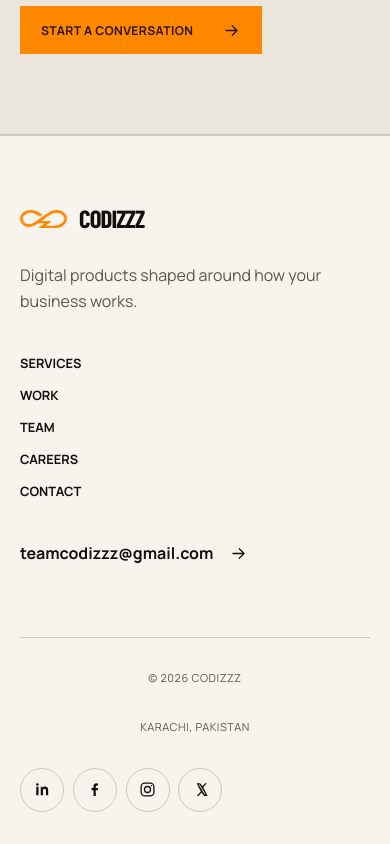
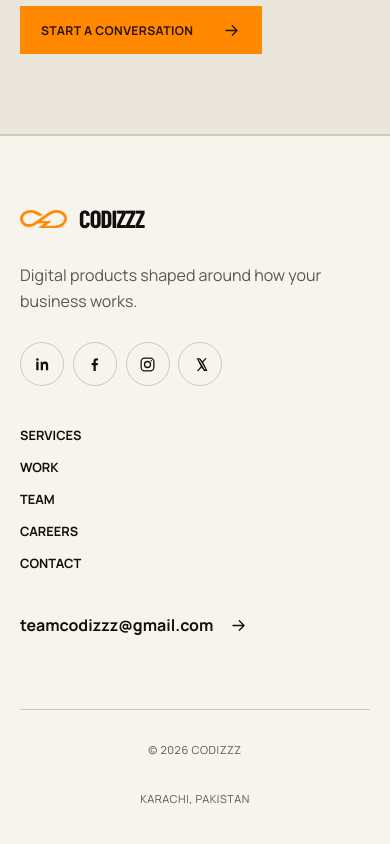
Before and after one commit to Basit1478/Codizzz-Website, a Next.js app: page /team in a window 390 px wide. Shown: the part 4307-5151 px from the top of the page. Built offline with nearby package versions, Linux system fonts and the light colour scheme; a web font is replaced by a local one.

Commit message:
update footer and other files
update footer.tsx  layout.tsx global.css seo.ts and social.ts

```diff
--- a/src/app/globals.css
+++ b/src/app/globals.css
@@ -354,7 +354,7 @@ html[data-theme="dark"] .booking-calendar { color-scheme: dark; }
 .site-footer__contact { justify-self: end; align-self: start; display: inline-flex; align-items: center; gap: 1rem; font-size: clamp(1rem, 1.6vw, 1.4rem); font-weight: 700; }
 .site-footer__base { grid-column: 1 / -1; padding-top: 2rem; margin-top: 2rem; border-top: 1px solid var(--line); display: flex; justify-content: space-between; gap: 2rem; color: var(--muted); font-size: 0.69rem; text-transform: uppercase; letter-spacing: 0.05em; }
 .site-footer__base > span { align-self: center; }
-.site-footer__socials { display: flex; align-items: center; justify-content: center; gap: 0.55rem; }
+.site-footer__socials { display: flex; align-items: center; gap: 0.55rem; margin-top: 1.75rem; }
 .site-footer__social { width: 44px; height: 44px; display: grid; place-items: center; border: 1px solid var(--line); border-radius: 50%; color: var(--ink); transition: color 240ms ease, background-color 240ms ease, border-color 240ms ease, transform 320ms cubic-bezier(0.16, 1, 0.3, 1); }
 .site-footer__social:hover, .site-footer__social:focus-visible { border-color: var(--accent); background: var(--accent); color: var(--accent-ink); transform: translateY(-3px); }
 .site-footer__social svg { width: 17px; height: 17px; fill: currentColor; }
@@ -447,7 +447,6 @@ html[data-theme="dark"] .booking-calendar { color-scheme: dark; }
   .site-footer { padding: 4rem 20px 2rem; grid-template-columns: 1fr; gap: 2.5rem; }
   .site-footer__contact { justify-self: start; overflow-wrap: anywhere; }
   .site-footer__base { flex-direction: column; }
-  .site-footer__socials { justify-content: flex-start; order: 3; }
   .whatsapp-widget { right: 14px; bottom: 14px; width: 48px; height: 48px; }
 }
 
--- a/src/app/layout.tsx
+++ b/src/app/layout.tsx
@@ -5,7 +5,9 @@ import "./globals.css";
 import { ThemeProvider } from "@/components/ThemeProvider";
 import WhatsAppWidget from "@/components/WhatsAppWidget";
 import MotionRig from "@/components/MotionRig";
+import {services} from "@/data/services";
 import {defaultDescription, defaultTitle, siteName, siteUrl} from "@/lib/seo";
+import {socialLinks} from "@/lib/social";
 
 const display = Barlow_Condensed({
   subsets: ["latin"],
@@ -52,7 +54,7 @@ export const metadata: Metadata = {
     title: defaultTitle,
     description: defaultDescription,
     images: ["/opengraph-image"],
-    creator: "@basitali2405",
+    creator: "@codizzz_AI",
   },
   icons: {
     icon: [
@@ -84,14 +86,35 @@ const structuredData = {
       url: siteUrl,
       logo: `${siteUrl}/brand/codizzz-mark-orange.png`,
       description: defaultDescription,
+      slogan: "Your need. Engineered into a digital product.",
       email: "teamcodizzz@gmail.com",
       telephone: "+923703168969",
-      founder: {"@type": "Person", name: "Basit Ali Baloch", url: "https://www.linkedin.com/in/basit-ali-baloch-738285253/"},
+      founder: {
+        "@type": "Person",
+        "@id": `${siteUrl}/#founder`,
+        name: "Basit Ali Baloch",
+        url: `${siteUrl}/team`,
+        sameAs: ["https://www.linkedin.com/in/basit-ali-baloch-738285253/"],
+      },
       address: {"@type": "PostalAddress", addressLocality: "Karachi", addressCountry: "PK"},
       areaServed: "Worldwide",
-      sameAs: ["https://x.com/basitali2405", "https://www.linkedin.com/in/basit-ali-baloch-738285253/"],
+      sameAs: socialLinks.map(({href}) => href),
       knowsAbout: ["AI Agents", "AI Automation", "Digital FTE", "Custom Software", "Mobile App Development", "Custom Web Development"],
       contactPoint: {"@type": "ContactPoint", contactType: "sales", email: "teamcodizzz@gmail.com", telephone: "+923703168969", availableLanguage: ["English", "Urdu"]},
+      hasOfferCatalog: {
+        "@type": "OfferCatalog",
+        name: "Codizzz digital product services",
+        itemListElement: services.map(({title, short}) => ({
+          "@type": "Offer",
+          itemOffered: {
+            "@type": "Service",
+            name: title,
+            description: short,
+            provider: {"@id": `${siteUrl}/#organization`},
+            areaServed: "Worldwide",
+          },
+        })),
+      },
     },
     {"@type": "WebSite", "@id": `${siteUrl}/#website`, url: siteUrl, name: siteName, publisher: {"@id": `${siteUrl}/#organization`}, inLanguage: "en"},
   ],
--- a/src/components/Footer.tsx
+++ b/src/components/Footer.tsx
@@ -1,15 +1,7 @@
 import Link from "next/link";
+import { socialLinks, type SocialPlatform } from "@/lib/social";
 import BrandMark from "./BrandMark";
 import { ArrowIcon } from "./StudioIcons";
-
-type SocialPlatform = "linkedin" | "facebook" | "instagram" | "x";
-
-const socialLinks: Array<{ label: string; href: string; platform: SocialPlatform }> = [
-  { label: "LinkedIn", href: "https://www.linkedin.com/company/codizzz/", platform: "linkedin" },
-  { label: "Facebook", href: "https://web.facebook.com/codizzz2026/", platform: "facebook" },
-  { label: "Instagram", href: "https://www.instagram.com/codi_zzz/", platform: "instagram" },
-  { label: "X", href: "https://x.com/codizzz_AI", platform: "x" },
-];
 
 function SocialIcon({ platform }: { platform: SocialPlatform }) {
   if (platform === "instagram") {
@@ -41,17 +33,6 @@ export default function Footer() {
       <div className="site-footer__lead">
         <BrandMark />
         <p>Digital products shaped around how your business works.</p>
-      </div>
-      <div className="site-footer__links">
-        <Link href="/services">Services</Link>
-        <Link href="/work">Work</Link>
-        <Link href="/team">Team</Link>
-        <Link href="/careers">Careers</Link>
-        <Link href="/contact">Contact</Link>
-      </div>
-      <a className="site-footer__contact" href="mailto:teamcodizzz@gmail.com">teamcodizzz@gmail.com <ArrowIcon /></a>
-      <div className="site-footer__base">
-        <span>© {new Date().getFullYear()} Codizzz</span>
         <nav className="site-footer__socials" aria-label="Codizzz social media">
           {socialLinks.map(({ label, href, platform }) => (
             <a
@@ -66,6 +47,17 @@ export default function Footer() {
             </a>
           ))}
         </nav>
+      </div>
+      <div className="site-footer__links">
+        <Link href="/services">Services</Link>
+        <Link href="/work">Work</Link>
+        <Link href="/team">Team</Link>
+        <Link href="/careers">Careers</Link>
+        <Link href="/contact">Contact</Link>
+      </div>
+      <a className="site-footer__contact" href="mailto:teamcodizzz@gmail.com">teamcodizzz@gmail.com <ArrowIcon /></a>
+      <div className="site-footer__base">
+        <span>© {new Date().getFullYear()} Codizzz</span>
         <span>Karachi, Pakistan</span>
       </div>
     </footer>
--- a/src/lib/seo.ts
+++ b/src/lib/seo.ts
@@ -47,7 +47,7 @@ export function createPageMetadata({title, description, path, keywords = []}: Pa
       title: socialTitle,
       description,
       images: ["/opengraph-image"],
-      creator: "@basitali2405",
+      creator: "@codizzz_AI",
     },
   };
 }
--- /dev/null
+++ b/src/lib/social.ts
@@ -0,0 +1,8 @@
+export const socialLinks = [
+  { label: "LinkedIn", href: "https://www.linkedin.com/company/codizzz/", platform: "linkedin" },
+  { label: "Facebook", href: "https://web.facebook.com/codizzz2026/", platform: "facebook" },
+  { label: "Instagram", href: "https://www.instagram.com/codi_zzz/", platform: "instagram" },
+  { label: "X", href: "https://x.com/codizzz_AI", platform: "x" },
+] as const;
+
+export type SocialPlatform = (typeof socialLinks)[number]["platform"];
```
